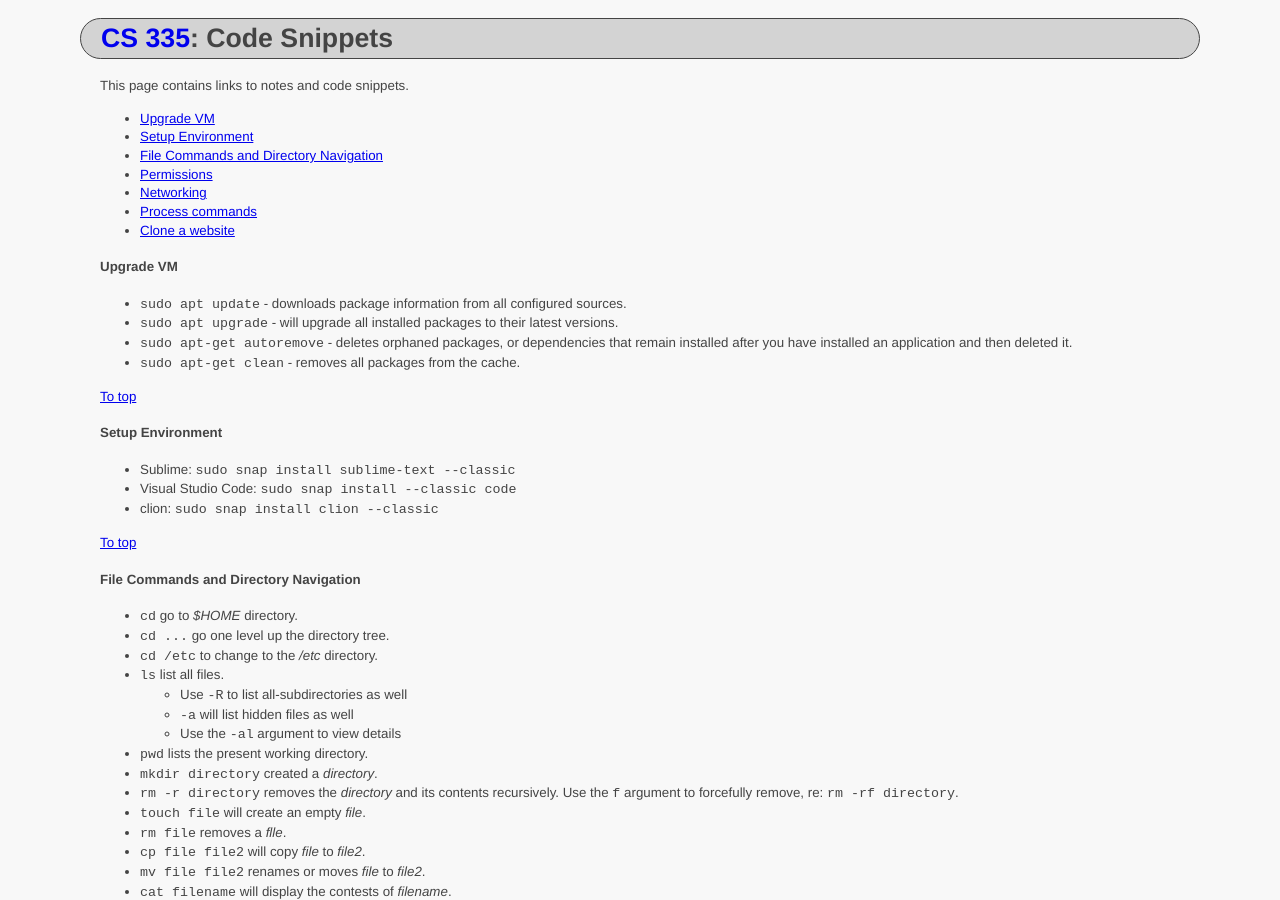
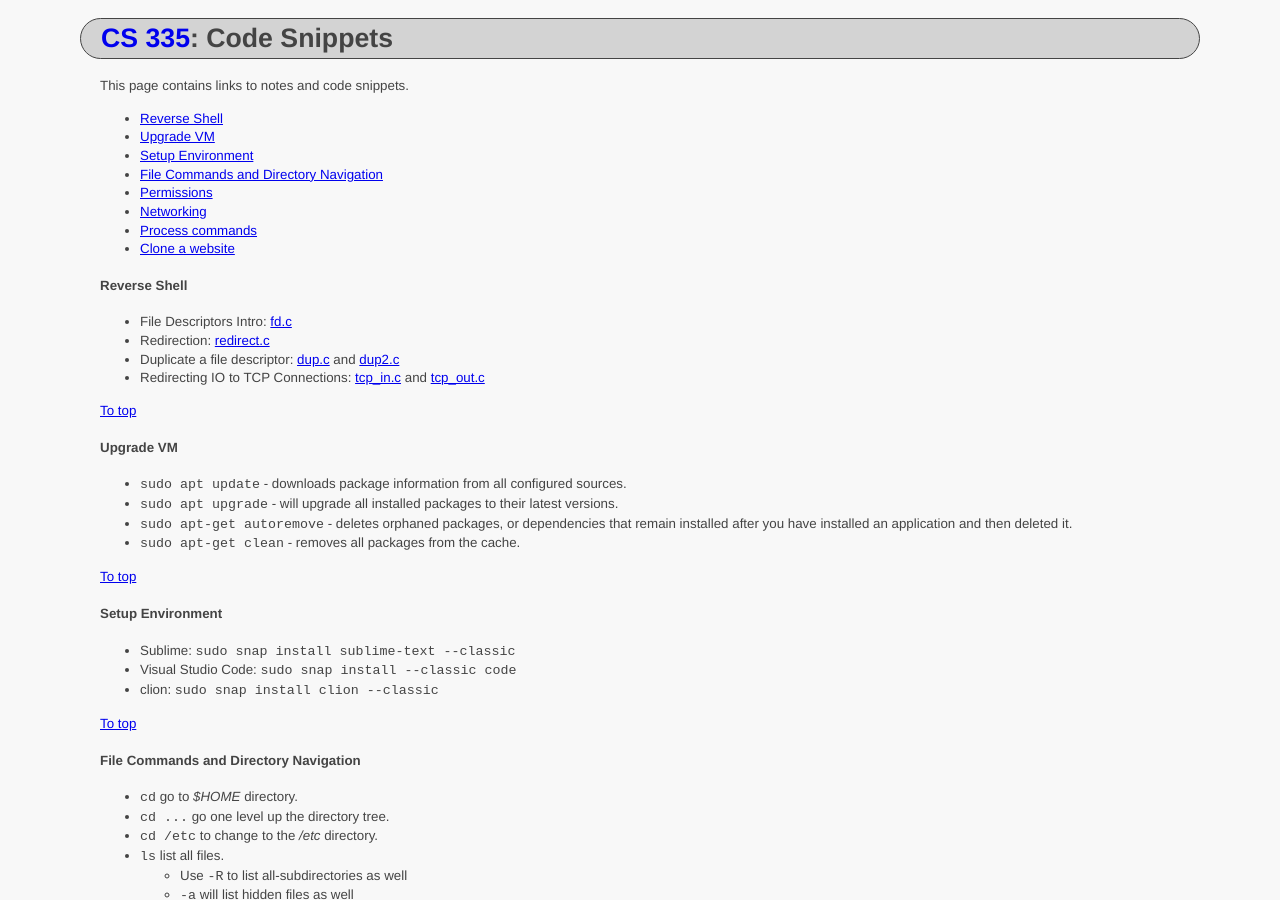
Before and after one commit to ycpcs/cs335-spring2024, a Jekyll site: the page built from notes/index.md, in a window 1280 px wide and 900 px high. Built offline with Jekyll 4.4.1, drawn with Linux system fonts in a browser that asks for light colours.

Commit message:
Update index.md

````diff
--- a/notes/index.md
+++ b/notes/index.md
@@ -6,6 +6,7 @@ title: "Code Snippets"
 
 This page contains links to notes and code snippets.
 
+- [Reverse Shell](#reverse-shell)
 - [Upgrade VM](#upgrade-vm)
 - [Setup Environment](#setup-environment)
 - [File Commands and Directory Navigation](#file-commands-and-directory-navigation)
@@ -14,6 +15,13 @@ This page contains links to notes and code snippets.
 - [Process commands](#process-commands)
 - [Clone a website](#clone-a-website)
 
+#### Reverse Shell
+- File Descriptors Intro: <a href=".\reverse-shell\fd.c" target="_blank">fd.c</a>
+- Redirection: <a href=".\reverse-shell\redirect.c" target="_blank">redirect.c</a>
+- Duplicate a file descriptor: <a href=".\reverse-shell\dup.c" target="_blank">dup.c</a> and <a href=".\reverse-shell\dup2.c" target="_blank">dup2.c</a>
+- Redirecting IO to TCP Connections: <a href=".\reverse-shell\tcp_in.c" target="_blank">tcp_in.c</a> and <a href=".\reverse-shell\tcp_out.c" target="_blank">tcp_out.c</a>
+
+<a href="#">To top</a>
 
 #### Upgrade VM
 - ```sudo apt update``` - downloads package information from all configured sources.
````
